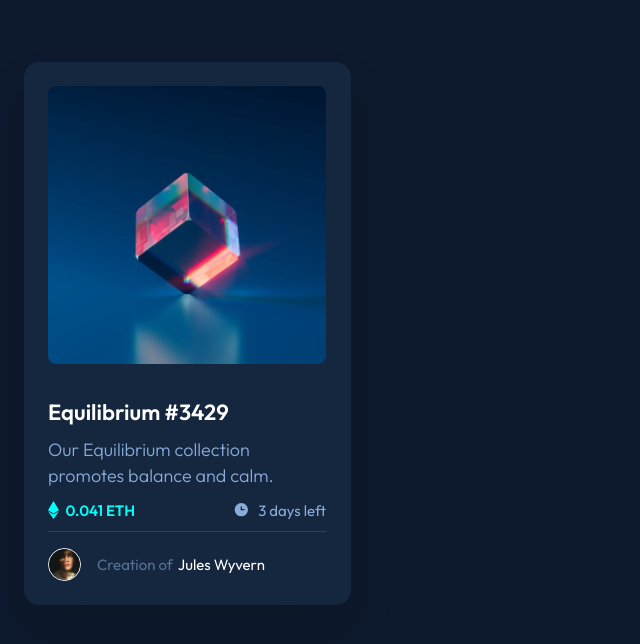
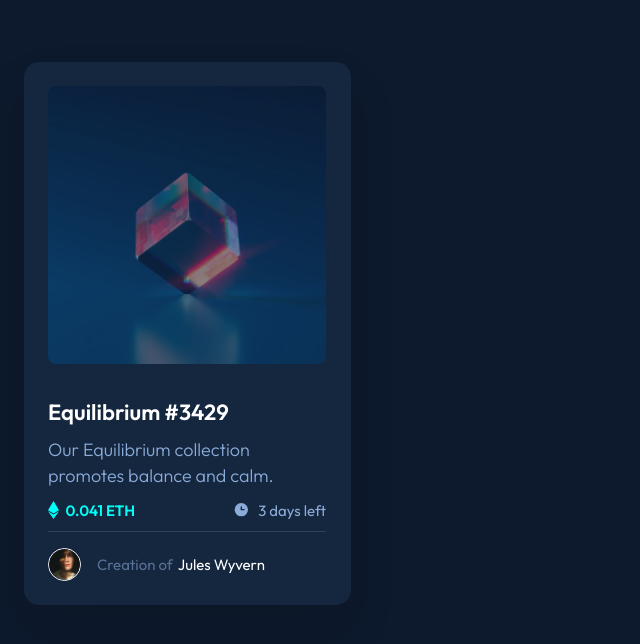
Before and after one commit to CharlesSquirel/NFT-preview-card-component, a plain HTML site: page index.html in a window 1280 px wide. In both pictures the pointer is over the picture 187 px from the left and 225 px from the top of the page. Shown: the whole page, without its empty margins (0-640 px from the left). Drawn offline with Linux system fonts and the light colour scheme; files whose address does not match are found by name.

Commit message:
Add files via upload

```diff
--- a/style.css
+++ b/style.css
@@ -104,6 +104,13 @@ h3 {
   margin: 24px 25px 0 24px;
 }
 
+#cube:hover {
+  cursor: pointer;
+  background: #00FFF8;
+  mix-blend-mode: normal;
+  opacity: 0.5;
+}
+
 #guy {
   width: 33px;
   height: 33px;
```
